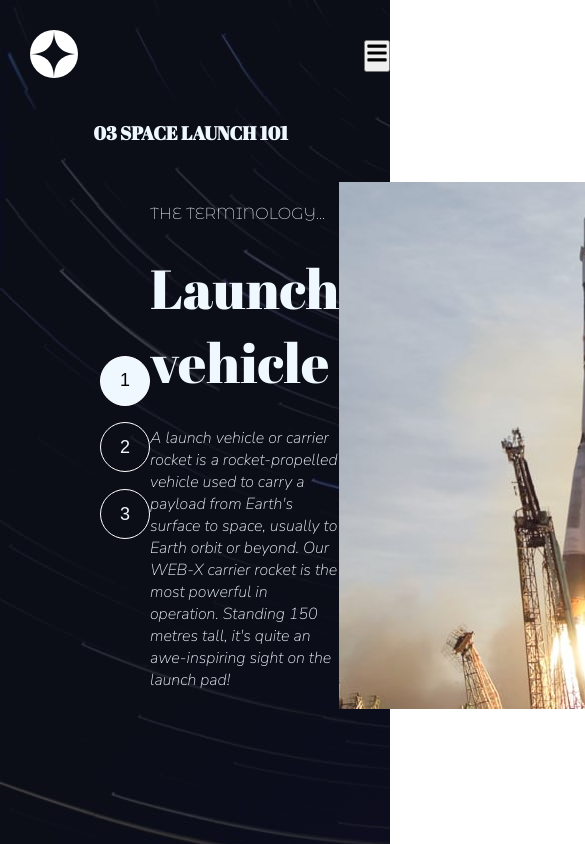
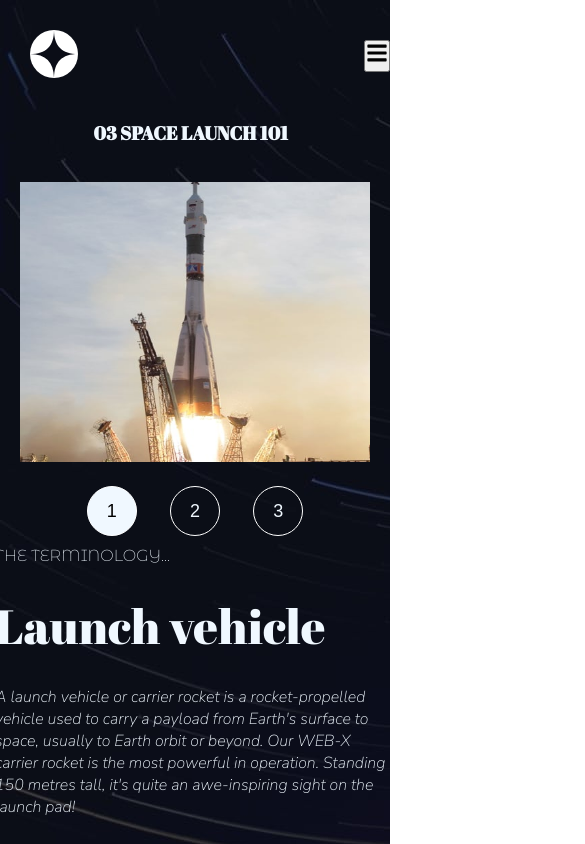
Before and after one commit to jyotirmoy-sinhababu/Space-Tourism, a React (Create React App) app: page /tech in a window 390 px wide. Shown: the top 844 px of the page, 585 px wide, since content can reach past the window. Built offline with nearby package versions, Linux system fonts and the light colour scheme; a web font is replaced by a local one.

Commit message:
mobile view added

```diff
--- a/src/component/cards/TechnologyCard.jsx
+++ b/src/component/cards/TechnologyCard.jsx
@@ -17,6 +17,8 @@ const TechnologyCard = () => {
         <h3 className='techCard-header'>03 SPACE LAUNCH 101</h3>
       </div>
       <div className='techCard-cnt'>
+        <div className='techCard-info-btn-cnt'>
+          {' '}
           <div className='techCard-btn-cnt'>
             <TechnologyCardBtn />
           </div>
@@ -30,15 +32,25 @@ const TechnologyCard = () => {
               <p className='techCard-name'>{technology[2].name}</p>
             ) : null}
             {count == 0 && technology ? (
-            <p className='techCard-description'>{technology[0].description}</p>
+              <p className='techCard-description'>
+                {technology[0].description}
+              </p>
             ) : count == 1 && technology ? (
-            <p className='techCard-description'>{technology[1].description}</p>
+              <p className='techCard-description'>
+                {technology[1].description}
+              </p>
             ) : count == 2 && technology ? (
-            <p className='techCard-description'>{technology[2].description}</p>
+              <p className='techCard-description'>
+                {technology[2].description}
+              </p>
             ) : count == 3 && technology ? (
-            <p className='techCard-description'>{technology[2].description}</p>
+              <p className='techCard-description'>
+                {technology[2].description}
+              </p>
             ) : null}
           </div>
+        </div>
+
         <div className='techCard-img-cnt'>
           {count == 0 && technology ? (
             <img
--- a/src/component/cards/cardStyle.css
+++ b/src/component/cards/cardStyle.css
@@ -201,6 +201,13 @@
   height: 100px;
 }
 
+.techCard-info-btn-cnt {
+  display: flex;
+  justify-content: space-around;
+  align-items: center;
+  width: 600px;
+}
+
 @media screen and (max-width: 600px) {
   /*destination card*/
   .destination-cnt {
@@ -254,4 +261,75 @@
     width: 175px;
     gap: 3px;
   }
+
+  /*
+  crew card mobile view*/
+  .crew-card-cnt {
+    display: flex;
+    flex-direction: column;
+    align-items: center;
+    justify-content: space-around;
+    padding-top: 10%;
+  }
+
+  .crew-role-name-cnt {
+    display: flex;
+    flex-direction: column;
+    justify-content: center;
+    align-items: center;
+  }
+
+  .crew-names {
+    font-size: 38px;
+  }
+
+  .crew-bio-cnt {
+    display: flex;
+    justify-content: center;
+    align-items: center;
+  }
+
+  .crew-bio {
+    width: 350px;
+  }
+
+  .crewCard-img {
+    width: 230px;
+    height: 300px;
+  }
+
+  /*technologyCard*/
+
+  .techCard-cnt {
+    display: flex;
+    flex-direction: column-reverse;
+    justify-content: space-between;
+    align-items: center;
+    padding-left: 0px;
+  }
+
+  .techCard-img {
+    width: 350px;
+    height: 280px;
+  }
+
+  .techCard-info-btn-cnt {
+    display: flex;
+    justify-content: space-around;
+    flex-direction: column;
+    align-items: center;
+    width: 600px;
+  }
+
+  .techCard-btn-cnt {
+    padding-top: 20px;
+  }
+
+  .techCard-terminology {
+    padding-top: 10px;
+  }
+
+  .techCard-name {
+    font-size: 48px;
+  }
 }
--- a/src/component/sub-component/subCompStyle.css
+++ b/src/component/sub-component/subCompStyle.css
@@ -103,3 +103,14 @@ crewCardBtn style
   background-color: aliceblue;
   color: black;
 }
+
+@media screen and (max-width: 600px) {
+  .techBtn-cnt {
+    display: flex;
+    flex-direction: row;
+    height: 50px;
+    width: 250px;
+    align-items: center;
+    justify-content: space-around;
+  }
+}
```
Lines whose indentation alone changed are shown as unchanged.
